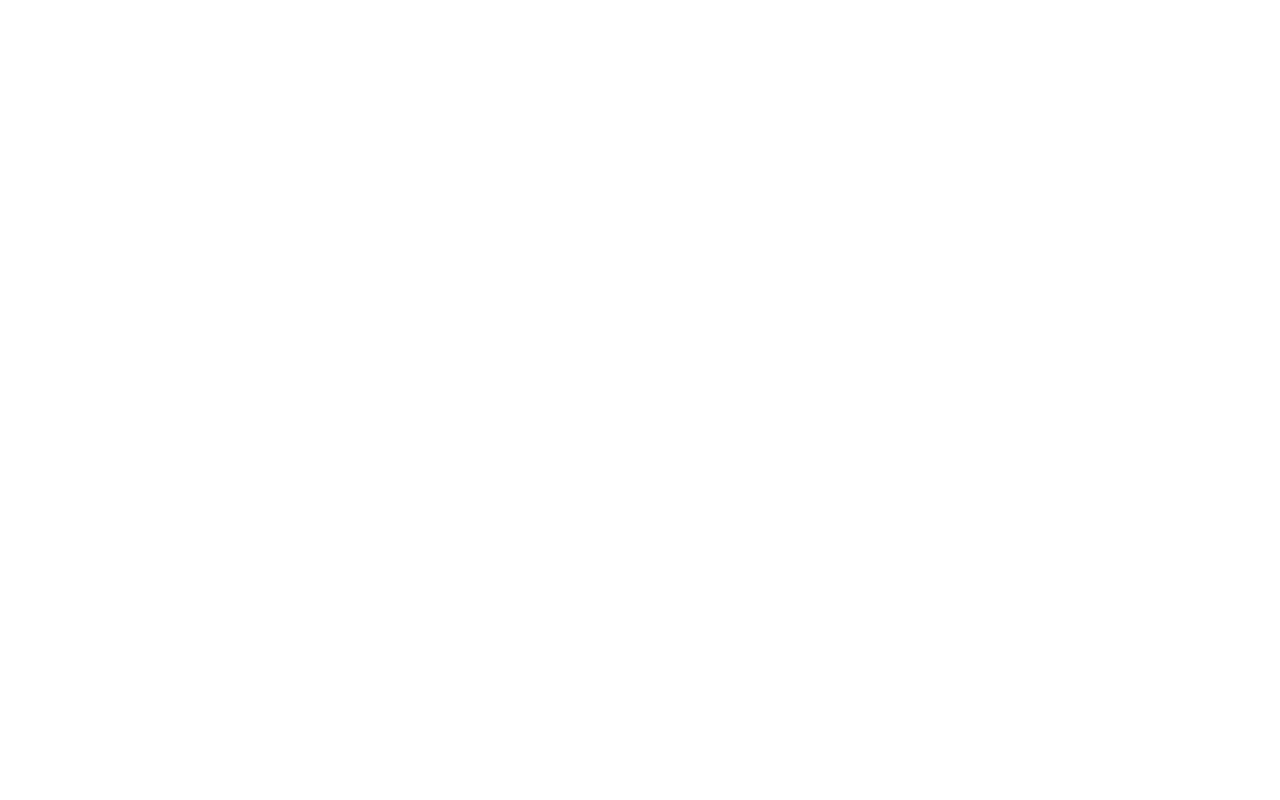
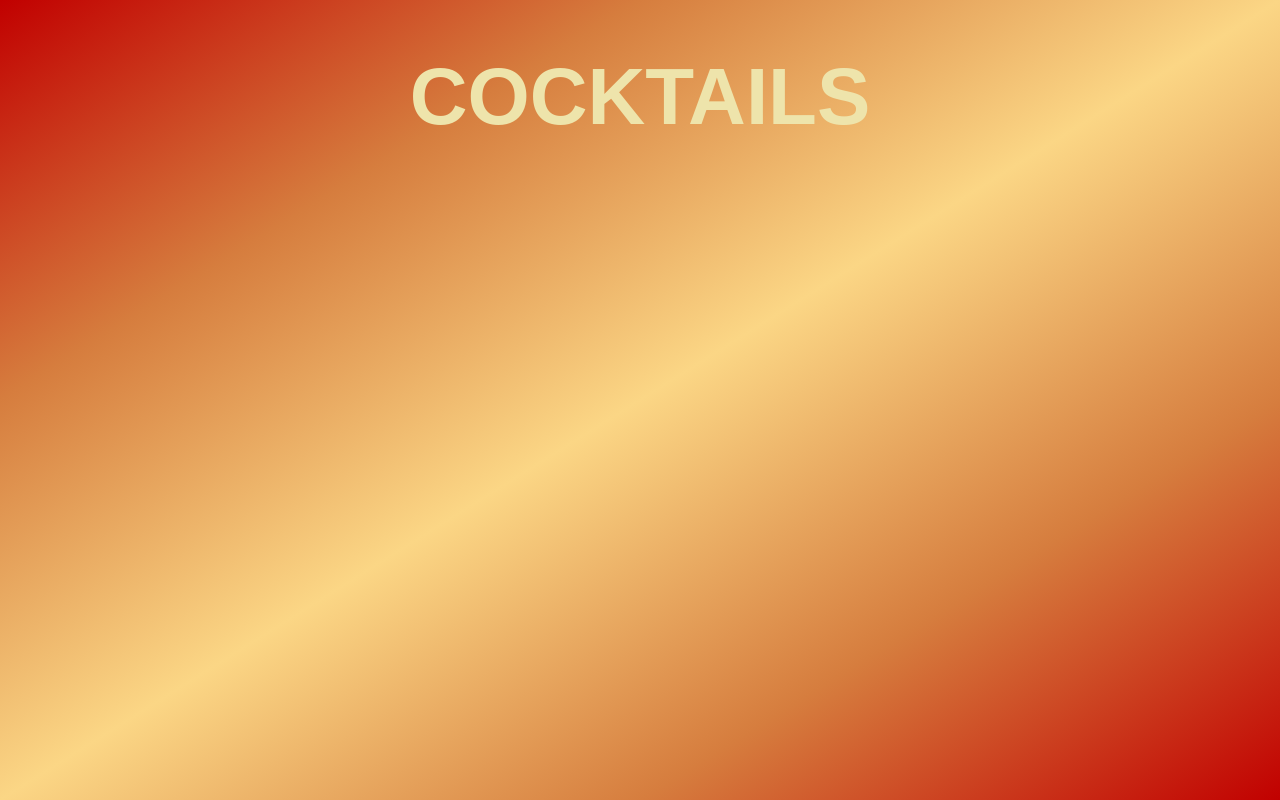
Before and after one commit to kaibalyajena/COCKTAILS, a plain HTML site: page index.html in a window 1280 px wide. Drawn offline with Linux system fonts and the light colour scheme.

Commit message:
background

```diff
--- a/index.html
+++ b/index.html
@@ -6,8 +6,10 @@
     <meta name="viewport" content="width=device-width, initial-scale=1.0">
     <title>Cocktails</title>
     <link rel="stylesheet" href="styles.css">
+<link href="https://fonts.googleapis.com/css2?family=Montserrat:wght@300&display=swap" rel="fonts">
 </head>
 <body>
+    <div class="heading"><h1>COCKTAILS</h1></div>
     <script src="index.js"></script>
 </body>
 </html>
--- a/styles.css
+++ b/styles.css
@@ -0,0 +1,16 @@
+*{
+    margin: 0;
+    padding: 0;
+    box-sizing: border-box;
+    font-family: 'Montserrat',sans-serif;
+}
+body{
+    height: 100vh;
+    background: linear-gradient(to bottom right,#C10000,#D67D3E,#FBD685,#D67D3E,#C10000);
+}
+.heading{
+    text-align: center;
+    font-size: 250%;
+    padding-top: 4%;
+    color: #EEE4AB;
+}
```
